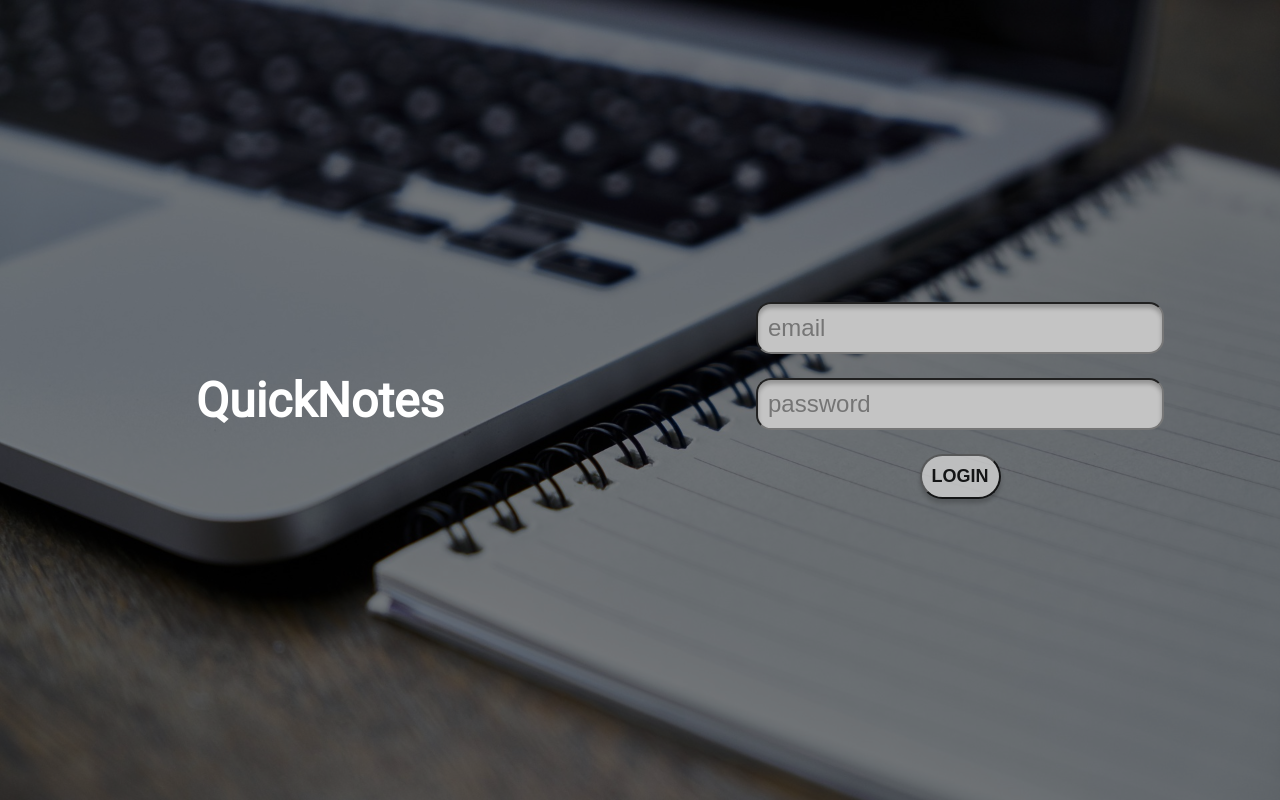
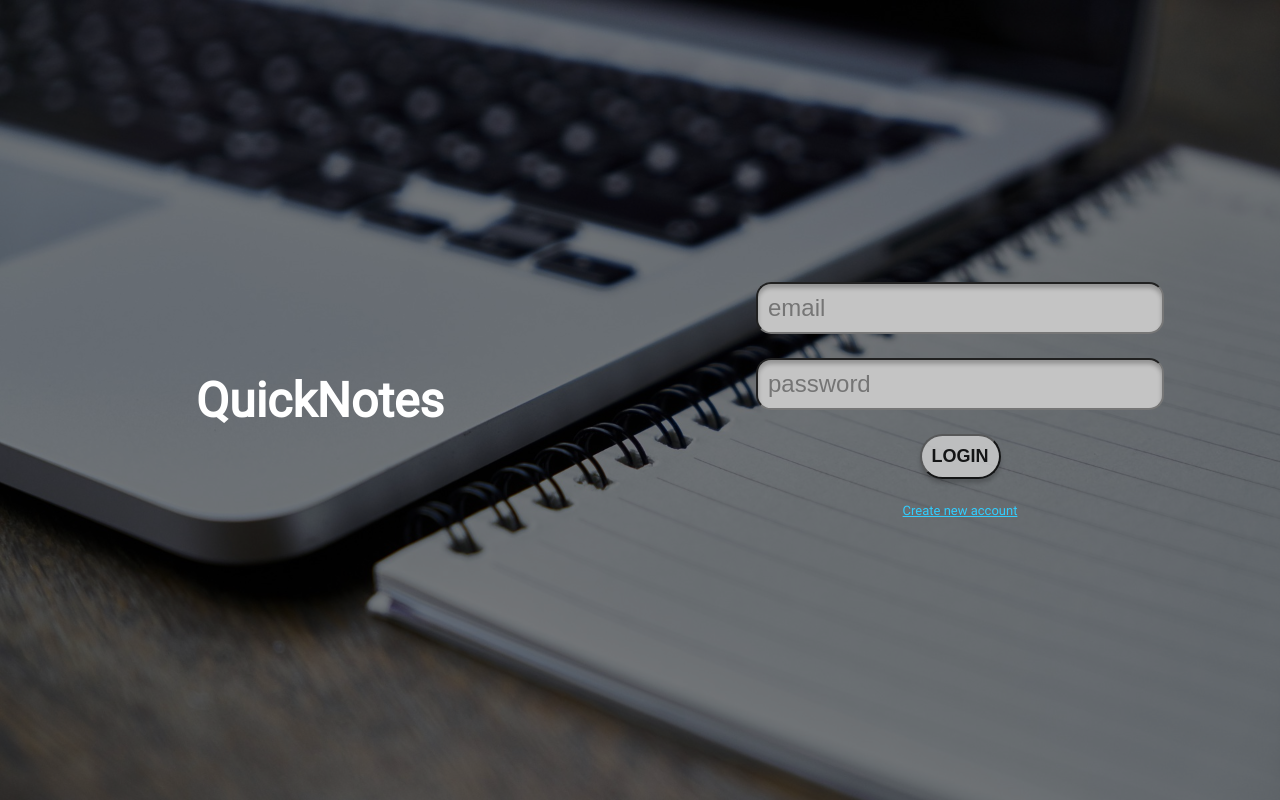
Before and after one commit to Szwendacz99/QuickNotes, a PHP site: page /public/views/login.html in a window 1280 px wide. Run offline with PHP 8.4, Linux system fonts and the light colour scheme.

Commit message:
add css for bottom login form text

```diff
--- a/source/public/css/main.css
+++ b/source/public/css/main.css
@@ -71,3 +71,8 @@ form {
     border-radius: 15px;
 
 }
+
+.login-bottom-text {
+    font-size: small;
+    color: #32CEFF;
+}
--- a/source/public/views/login.html
+++ b/source/public/views/login.html
@@ -16,6 +16,7 @@
         <input class="login-input" type="text" placeholder="email">
         <input class="login-input" type="password" placeholder="password">
         <button class="login-button">LOGIN</button>
+        <a href="" class="login-bottom-text">Create new account</a>
     </form>
 
 </body>
```
